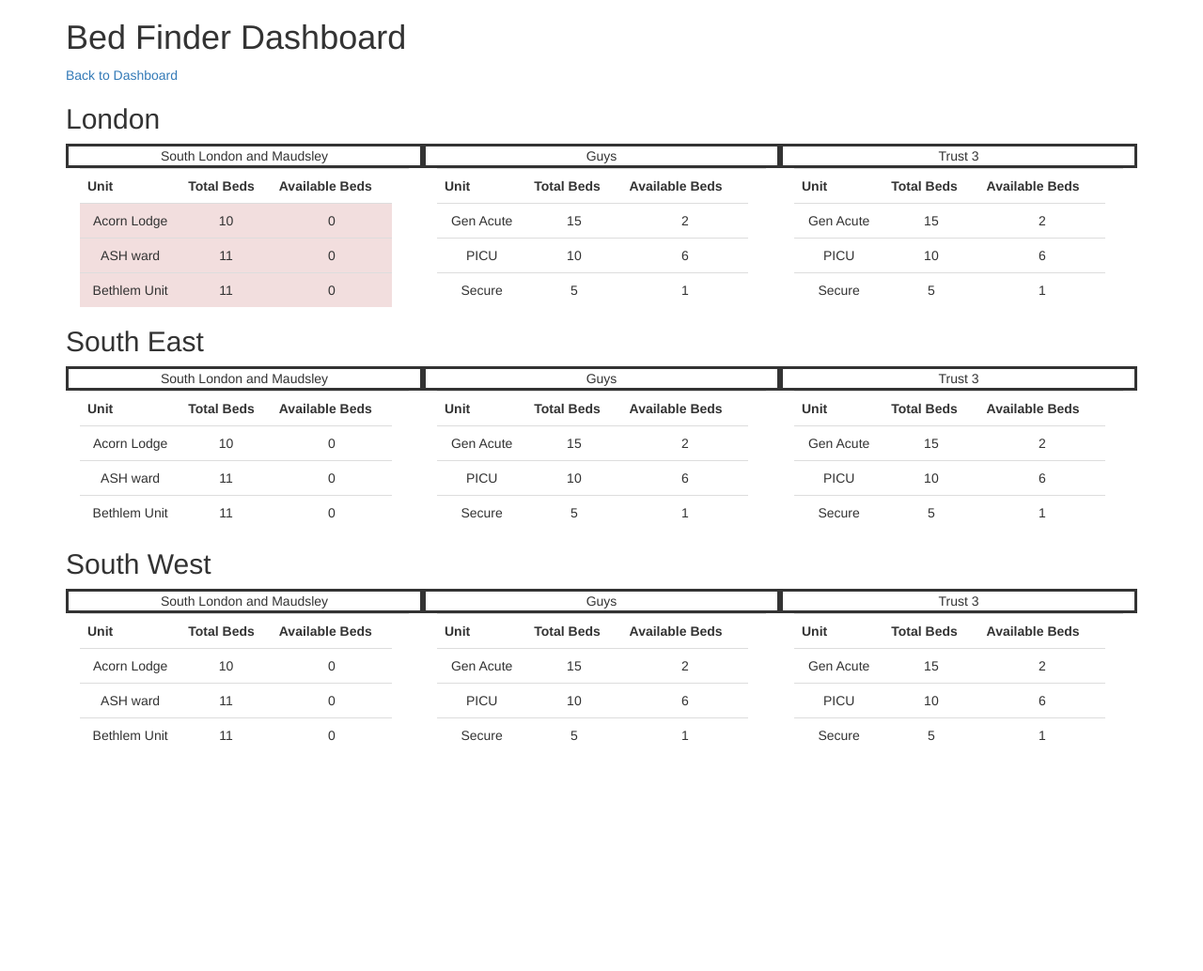
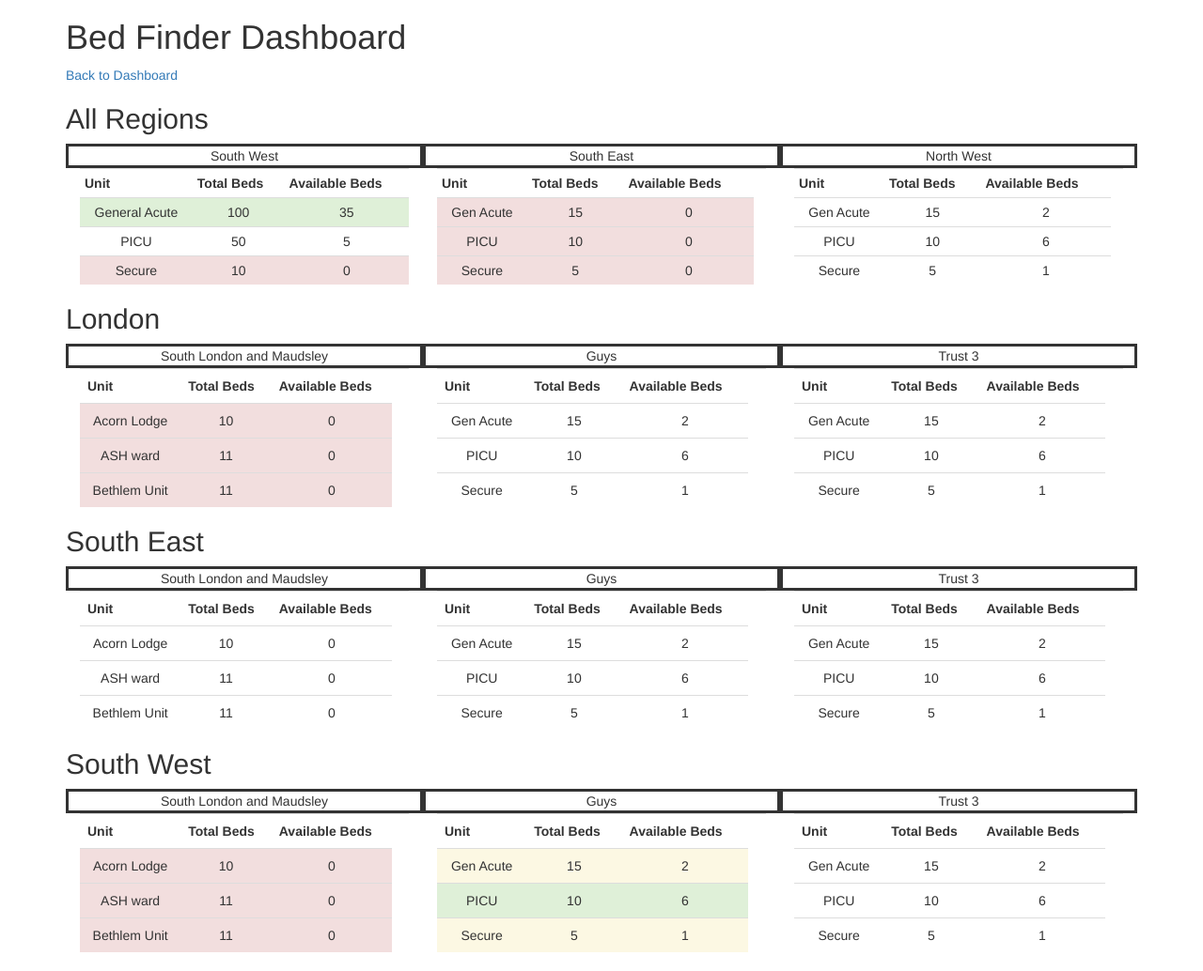
Before and after one commit to NHSHD-Bed-Finder/dashboard, a Flask app: page /units in a window 1280 px wide. Shown: the whole page at 94% size. Before the commit the page ends 789 px from the top, so only its background shows below. Run offline with Flask 2, Linux system fonts and the light colour scheme; some libraries are stand-ins or nearby versions.

Commit message:
Fiddling with styling

```diff
--- a/templates/units.html
+++ b/templates/units.html
@@ -2,36 +2,115 @@
 <html lang="en">
 <head>
     <!-- Latest compiled and minified CSS -->
-    <link rel="stylesheet"
-          href="https://maxcdn.bootstrapcdn.com/bootstrap/3.3.6/css/bootstrap.min.css"
-          integrity="sha384-1q8mTJOASx8j1Au+a5WDVnPi2lkFfwwEAa8hDDdjZlpLegxhjVME1fgjWPGmkzs7"
-          crossorigin="anonymous">
+    <link rel="stylesheet" href="/static/css/bootstrap.min.css">
 
     <!-- Optional theme -->
-    <link rel="stylesheet"
-          href="https://maxcdn.bootstrapcdn.com/bootstrap/3.3.6/css/bootstrap-theme.min.css"
-          integrity="sha384-fLW2N01lMqjakBkx3l/M9EahuwpSfeNvV63J5ezn3uZzapT0u7EYsXMjQV+0En5r"
-          crossorigin="anonymous">
+    <link rel="stylesheet" href="/static/css/bootstrap-theme.min.css">
+
+    <link rel="stylesheet" href="/static/css/bedfinder.css" >
 
     <meta charset="UTF-8">
 
 <!-- HTML5 shim and Respond.js for IE8 support of HTML5 elements and media queries -->
 <!-- WARNING: Respond.js doesn't work if you view the page via file:// -->
 <!--[if lt IE 9]>
-    <script src="https://oss.maxcdn.com/html5shiv/3.7.2/html5shiv.min.js"></script>
-    <script src="https://oss.maxcdn.com/respond/1.4.2/respond.min.js"></script>
+    <!--<script src="https://oss.maxcdn.com/html5shiv/3.7.2/html5shiv.min.js"></script>-->
+    <!--<script src="https://oss.maxcdn.com/respond/1.4.2/respond.min.js"></script>-->
     <title>CAMHS Bed Finder - All Units</title>
 <![endif]-->
 
 </head>
 <body>
-    <meta http-equiv="refresh" content="{{dash_refresh_timeout}}">
     <div class="container">
         <h1>Bed Finder Dashboard</h1>
         <a href="/">Back to Dashboard</a>
+            <div class="capacity-grid">
+            <h2>All Regions</h2>
+            <div class="col-lg-12">
+                <div class="row">
+                    <div class="col-lg-4" style="border: solid; text-align: center;">South West</div>
+                    <div class="col-lg-4" style="border: solid; text-align: center;">South East</div>
+                    <div class="col-lg-4" style="border: solid; text-align: center;">North West</div>
+                </div>
+                <div class="row" style="text-align: center;">
+                    <div class="col-lg-4">
+                        <table class="table table-condensed">
+                            <tr>
+                                <th>Unit</th>
+                                <th>Total Beds</th>
+                                <th>Available Beds</th>
+                            </tr>
+                            <tr class="success">
+                                <td>General Acute</td>
+                                <td>100</td>
+                                <td>35</td>
+                            </tr>
+                            <tr>
+                                <td>PICU</td>
+                                <td>50</td>
+                                <td>5</td>
+                            </tr>
+                            <tr class="danger">
+                                <td>Secure</td>
+                                <td>10</td>
+                                <td>0</td>
+                            </tr>
+                        </table>
+                    </div>
+                    <div class="col-lg-4">
+                        <table class="table table-condensed">
+                            <tr>
+                                <th>Unit</th>
+                                <th>Total Beds</th>
+                                <th>Available Beds</th>
+                                <th></th>
+                            </tr>
+                            <tr class="danger">
+                                <td>Gen Acute</td>
+                                <td>15</td>
+                                <td>0</td>
+                            </tr>
+                            <tr class="danger">
+                                <td>PICU</td>
+                                <td>10</td>
+                                <td>0</td>
+                            </tr>
+                            <tr class="danger">
+                                <td>Secure</td>
+                                <td>5</td>
+                                <td>0</td>
+                            </tr>
+                        </table>
+                    </div>
+                    <div class="col-lg-4">
+                        <table class="table table-condensed">
+                            <tr>
+                                <th>Unit</th>
+                                <th>Total Beds</th>
+                                <th>Available Beds</th>
+                                <th></th>
+                            </tr>
+                        <tr>
+                                <td>Gen Acute</td>
+                                <td>15</td>
+                                <td>2</td>
+                            </tr>
+                            <tr>
+                                <td>PICU</td>
+                                <td>10</td>
+                                <td>6</td>
+                            </tr>
+                            <tr>
+                                <td>Secure</td>
+                                <td>5</td>
+                                <td>1</td>
+                        </tr>
+                        </table>
+                    </div>
+                </div>
+            </div>
+<div class="section-spacer"></div>
             <h2>London</h2>
-        <!--<h4>(<a href="/">See All Trusts</a>)</h4>-->
-        <div class="capacity-grid">
             <div class="col-lg-12">
                 <div class="row">
                     <div class="col-lg-4" style="border: solid; text-align: center;">South London and Maudsley</div>
@@ -116,8 +195,7 @@
                     </div>
                 </div>
             </div>
-        </div>
-
+<div class="section-spacer"></div>
             <h2>South East</h2>
             <div class="col-lg-12">
                 <div class="row">
@@ -203,7 +281,7 @@
                     </div>
                 </div>
             </div>
-
+<div class="section-spacer"></div>
             <h2>South West</h2>
             <div class="col-lg-12">
                 <div class="row">
@@ -220,17 +298,17 @@
                             <th>Available Beds</th>
                             <th></th>
                         </tr>
-                            <tr>
+                        <tr class="danger">
                             <td>Acorn Lodge</td>
                             <td>10</td>
                             <td>0</td>
                         </tr>
-                            <tr>
+                        <tr class="danger">
                             <td>ASH ward</td>
                             <td>11</td>
                             <td>0</td>
                         </tr>
-                            <tr>
+                        <tr class="danger">
                             <td>Bethlem Unit</td>
                             <td>11</td>
                             <td>0</td>
@@ -245,17 +323,17 @@
                             <th>Available Beds</th>
                             <th></th>
                         </tr>
-                            <tr>
+                        <tr class="warning">
                             <td>Gen Acute</td>
                             <td>15</td>
                             <td>2</td>
                         </tr>
-                            <tr>
+                        <tr class="success">
                             <td>PICU</td>
                             <td>10</td>
                             <td>6</td>
                         </tr>
-                            <tr>
+                        <tr class="warning">
                             <td>Secure</td>
                             <td>5</td>
                             <td>1</td>
@@ -290,8 +368,8 @@
                 </div>
             </div>
             </div>
+    </div>
     <!-- Latest compiled and minified JavaScript -->
-    <script src="https://maxcdn.bootstrapcdn.com/bootstrap/3.3.6/js/bootstrap.min.js" integrity="sha384-0mSbJDEHialfmuBBQP6A4Qrprq5OVfW37PRR3j5ELqxss1yVqOtnepnHVP9aJ7xS" crossorigin="anonymous"></script>
-
+<script src="/static/js/bootstrap.min.js"></script>
 </body>
 </html>
```
Also changed, not shown: templates/dashboard.html (+19 -21 lines). Lines whose indentation alone changed are shown as unchanged.
